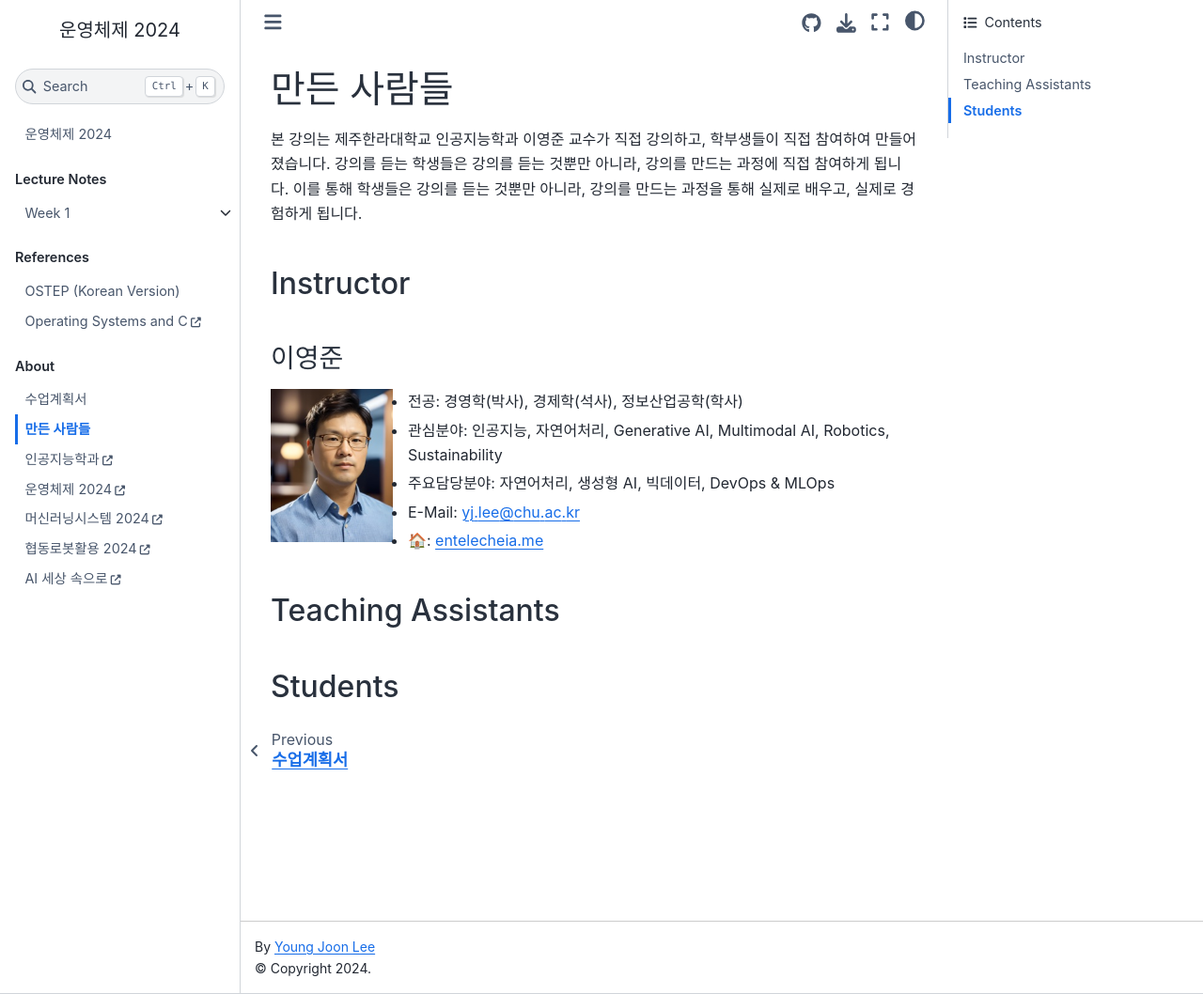
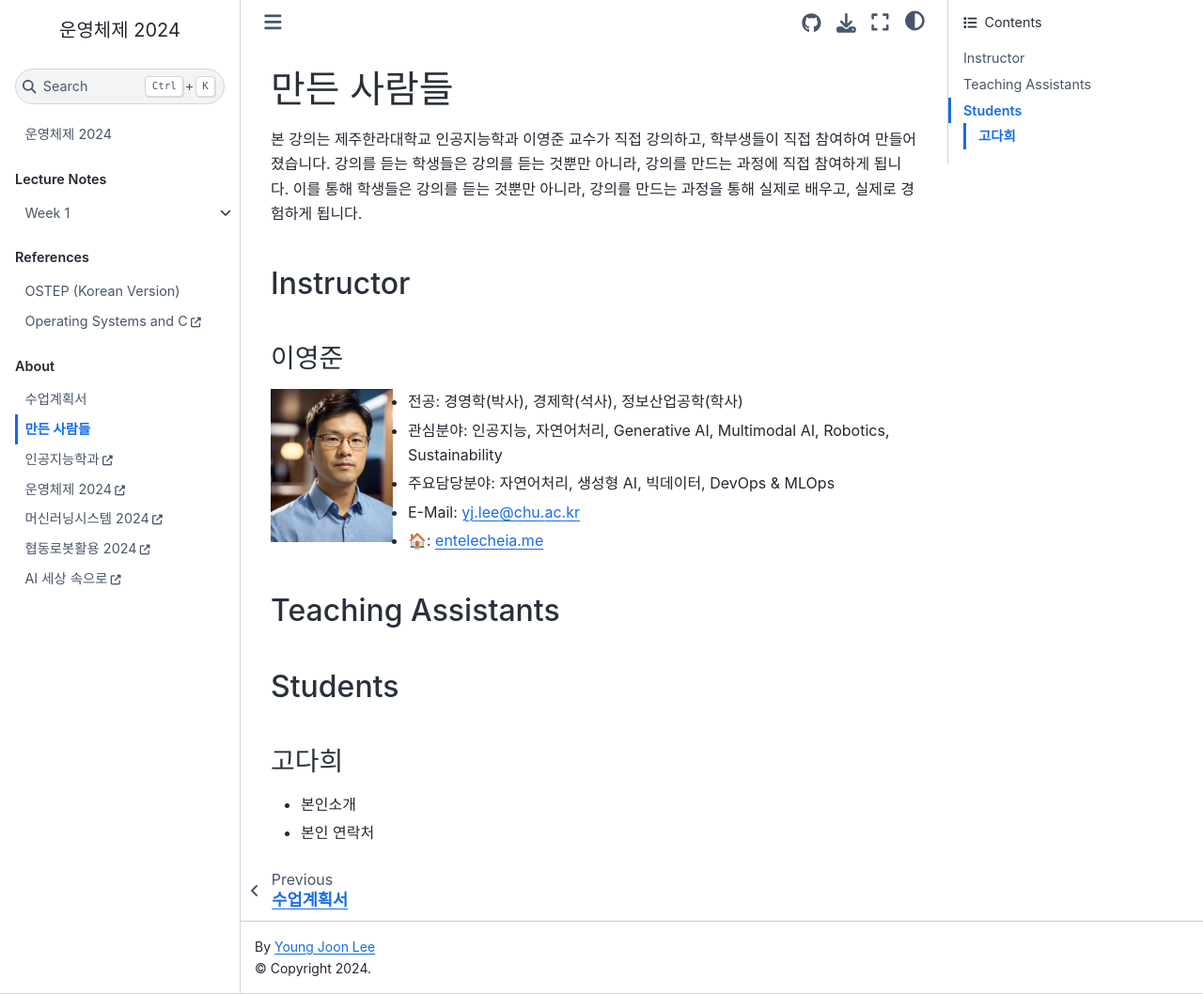
Before and after one commit to entelecheia/os-2024, a Jupyter Book: the page built from book/about/index.md, in a window 1280 px wide and 1058 px high. Shown: the whole window at 94% size. Built offline with Jupyter Book 1.0.4 settings and Sphinx 7.4.7 and the Sphinx Book theme 1.1.4, drawn with Linux system fonts in a browser that asks for light colours; a script that is not in the unit is left out.

Commit message:
202321001고다희.md

```diff
--- a/book/about/index.md
+++ b/book/about/index.md
@@ -20,3 +20,7 @@
 ## Teaching Assistants
 
 ## Students
+
+### 고다희
+- 본인소개
+- 본인 연락처
```
